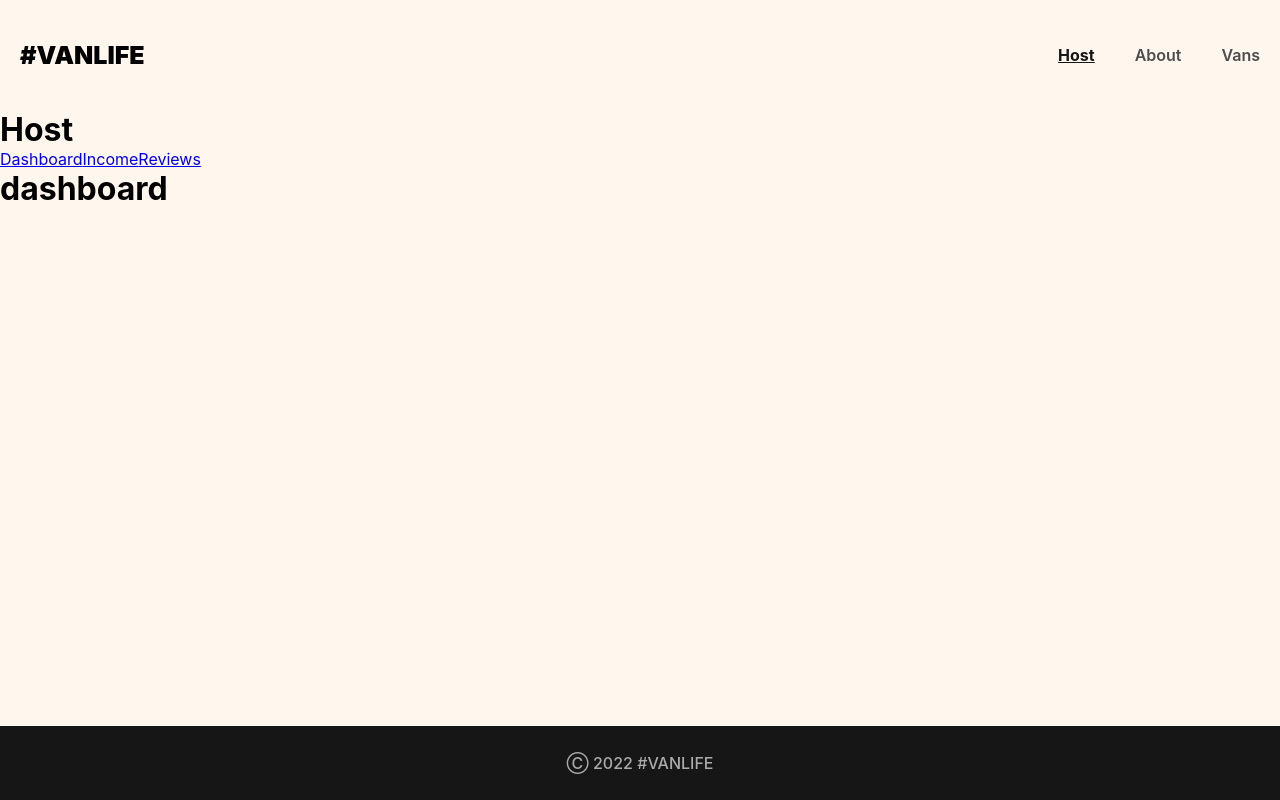
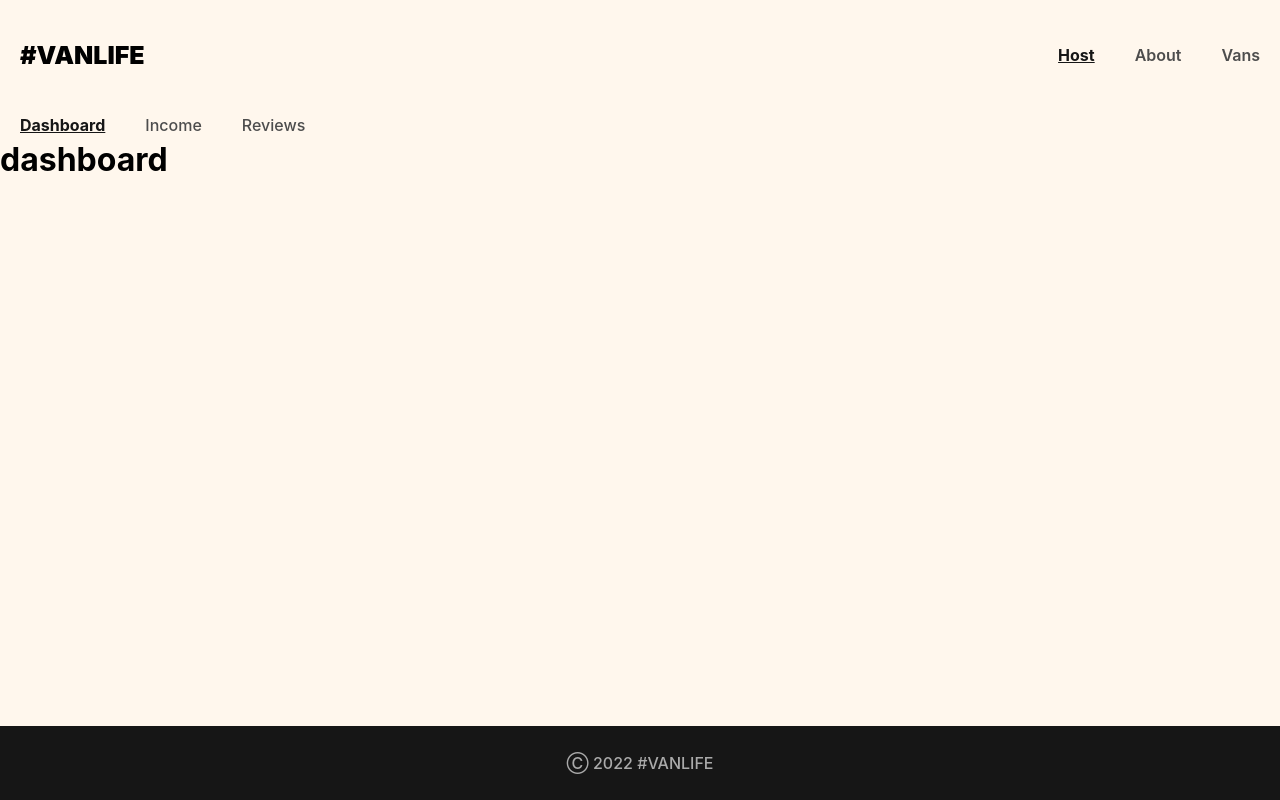
Before and after one commit to Shivam-Sharma-1/Van-Life, a React (Vite) app: page /host in a window 1280 px wide. Built offline with nearby package versions, Linux system fonts and the light colour scheme.

Commit message:
Adding styling to Host Navbar

```diff
--- a/src/components/HostLayout.jsx
+++ b/src/components/HostLayout.jsx
@@ -1,13 +1,34 @@
-import { Link, Outlet } from "react-router-dom";
+import { NavLink, Outlet } from "react-router-dom";
 
 function HostLayout() {
+    const activeStyles = {
+        fontWeight: 'bold',
+        textDecoration: 'underline',
+        color: '#161616',
+    }
+
     return (
         <>
-            <h1>Host</h1>
-            <nav>
-                <Link to="/host">Dashboard</Link>
-                <Link to="/host/income">Income</Link>
-                <Link to="/host/reviews">Reviews</Link>
+            <nav className="host-nav">
+                <NavLink
+                    to="/host"
+                    end
+                    style={({isActive}) => isActive ? activeStyles : null}
+                    >
+                        Dashboard
+                </NavLink>
+                <NavLink
+                    to="/host/income"
+                    style={({isActive}) => isActive ? activeStyles : null}
+                    >
+                        Income
+                </NavLink>
+                <NavLink
+                    to="/host/reviews"
+                    style={({isActive}) => isActive ? activeStyles : null}
+                    >
+                        Reviews
+                </NavLink>
             </nav>
             <Outlet/>
         </>
--- a/src/components/Navbar.jsx
+++ b/src/components/Navbar.jsx
@@ -1,7 +1,7 @@
 import { Link, NavLink } from "react-router-dom"
 
 function Navbar() {
-    const style = {
+    const activeStyles = {
         color: '#161616',
         textDecoration: 'underline',
         fontWeight: 'bold',
@@ -15,16 +15,16 @@
             <nav>
                 <NavLink
                     to="/host"
-                    style={({isActive}) => isActive ? style : null}
+                    style={({isActive}) => isActive ? activeStyles : null}
                     // className={({isActive}) => isActive ? "active-link" : null}
                     >Host</NavLink>
                 <NavLink
                     to="/about"
-                    style={({isActive}) => isActive ? style : null}
+                    style={({isActive}) => isActive ? activeStyles : null}
                     >About</NavLink>
                 <NavLink
                     to='/vans'
-                    style={({isActive}) => isActive ? style : null}
+                    style={({isActive}) => isActive ? activeStyles : null}
                 >Vans</NavLink>
             </nav>
         </header>
--- a/src/index.css
+++ b/src/index.css
@@ -258,10 +258,6 @@
       text-decoration: none;
   }
 
-  .van-detail-container .back-button:visited {
-
-  }
-
   .van-detail-container .back-button span {
       text-decoration: underline;
   }
```
